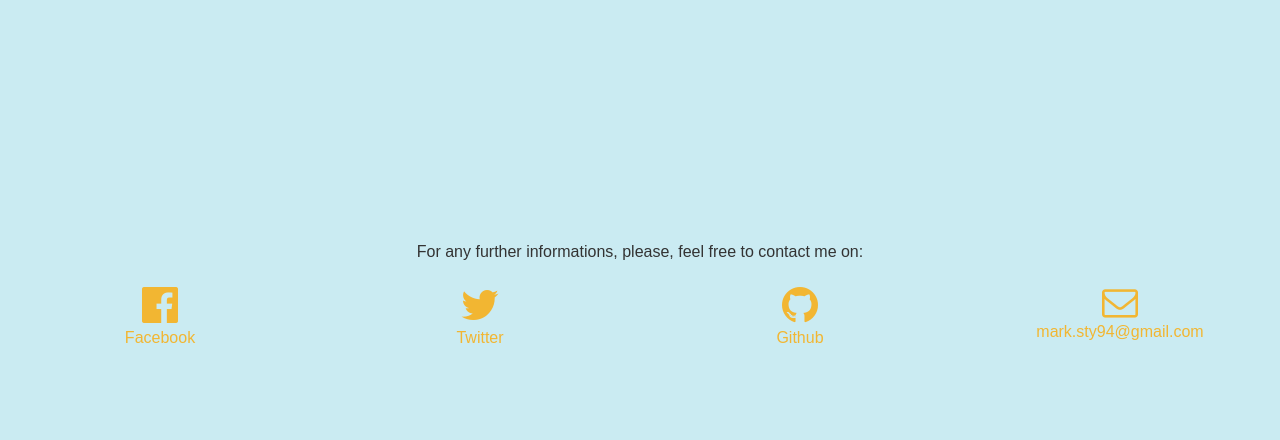
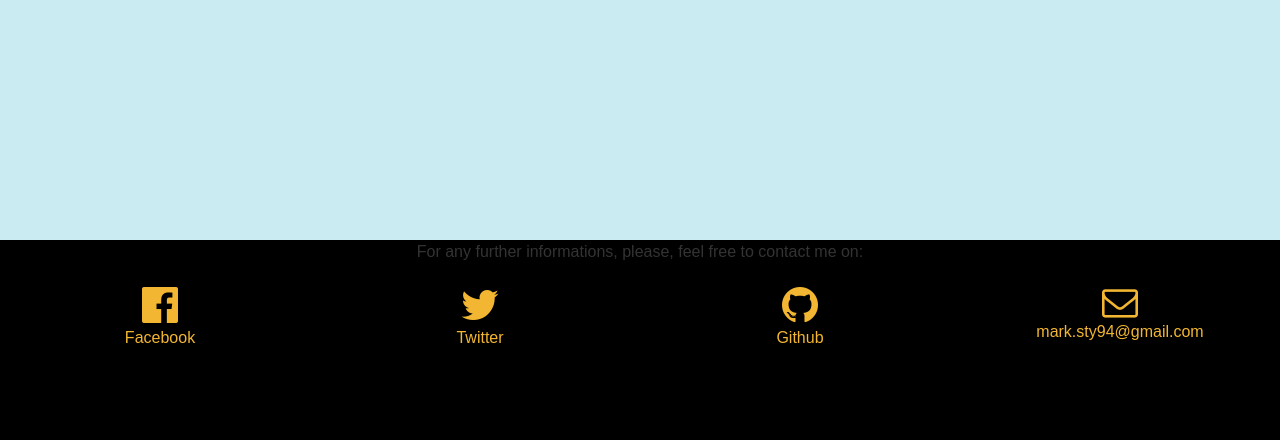
Before and after one commit to Code-Institute-Submissions/stream3_trade, a Django app: a page that uses templates/base.html in a window 1280 px wide. Shown: the part 631-1071 px from the top of the page. Before the commit the page ends 974 px from the top, so only its background shows below. Run offline with Django 3.2, Linux system fonts and the light colour scheme; the visitor is signed in with stand-in values (Sample User, id 1); some libraries are stand-ins or nearby versions; some web fonts are replaced.

Commit message:
'bugfix6'

```diff
--- a/home/static/css/main.css
+++ b/home/static/css/main.css
@@ -324,11 +324,13 @@
     box-shadow: 3px 3px 8px black;
 }
 /*---------------contact-------------*/
+footer{
+    background-color: black;
+    height: 200px;
+}
 #contact{
-    background-color: black;
     position: absolute;
     width:100%;
-    height: 200px;
 }
 /*----------shared---------------*/
 .custommarg{
```
